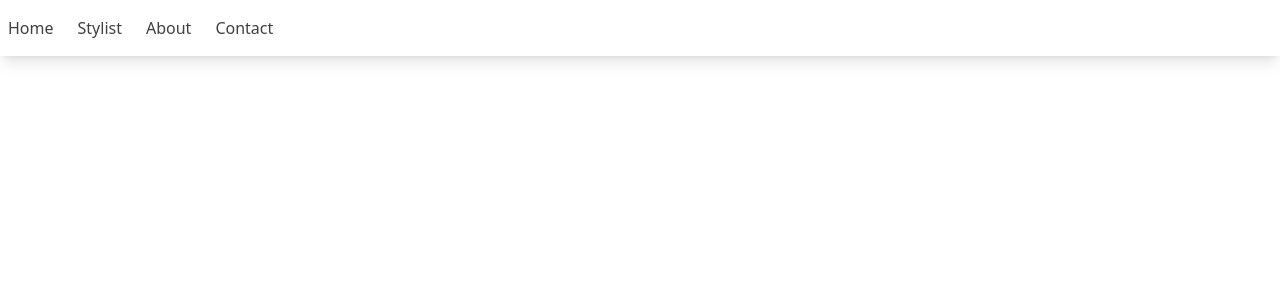
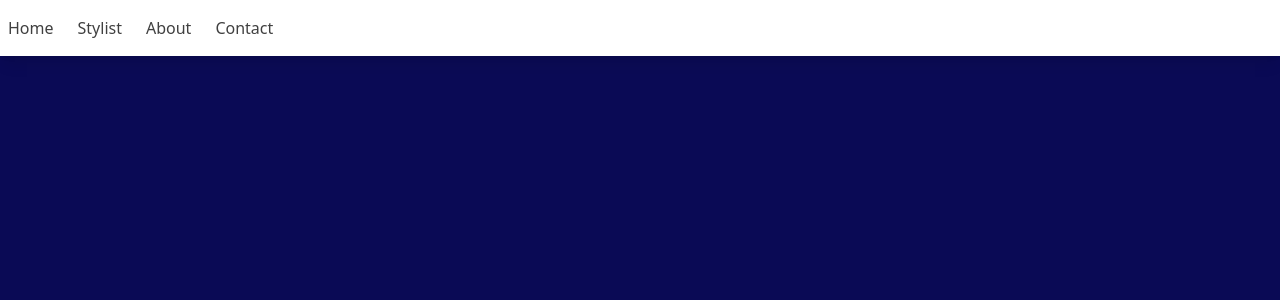
Before and after one commit to LillianOquendo/Haute-House-Project, a React (Create React App) app in the folder frontend/: page / in a window 1280 px wide. Shown: the top 300 px of the page. Built offline with nearby package versions, Linux system fonts and the light colour scheme.

Commit message:
background good

```diff
--- a/frontend/src/index.css
+++ b/frontend/src/index.css
@@ -7,6 +7,10 @@
     .main{
         @apply bg-hautehouse_navy flex-auto ; /* px-96 py-96 */
 
+    }
+
+    .home-container{
+        @apply bg-hautehouse_navy container mx-auto p-96;
     }
 
     .book-now-button-container{
```
